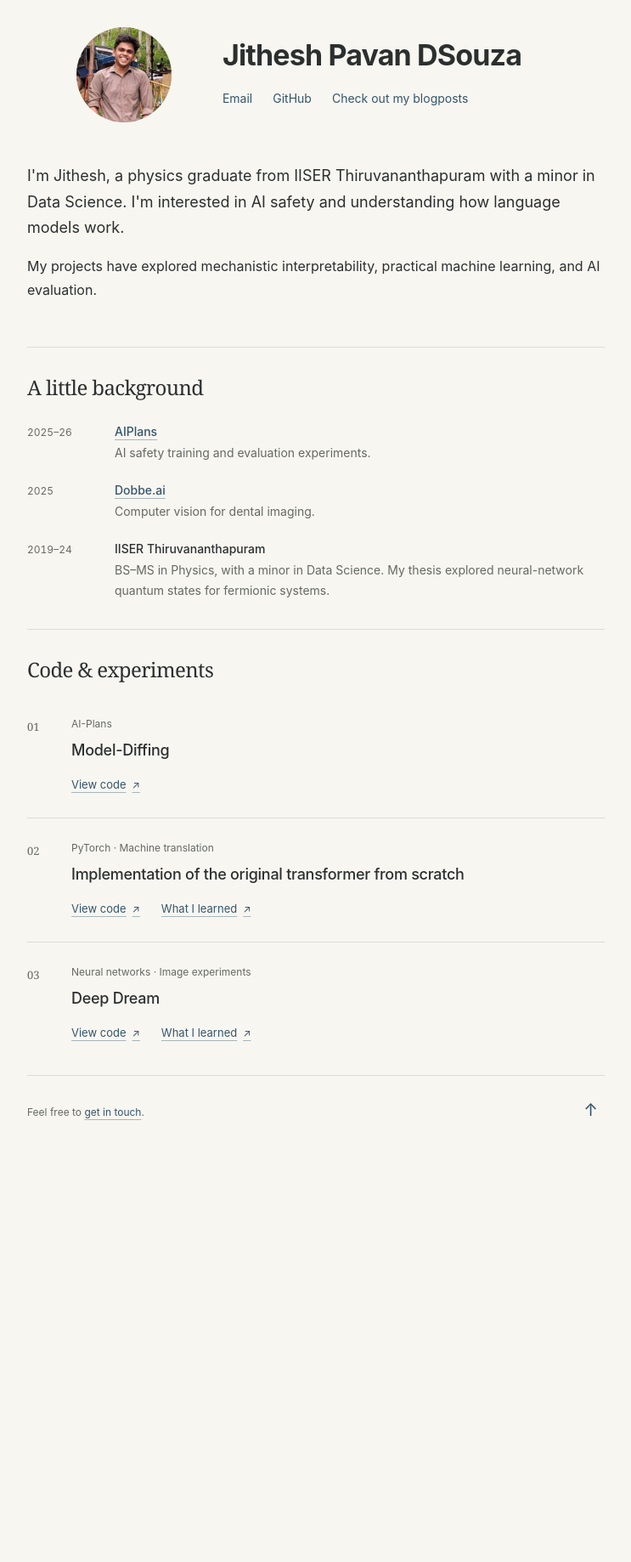
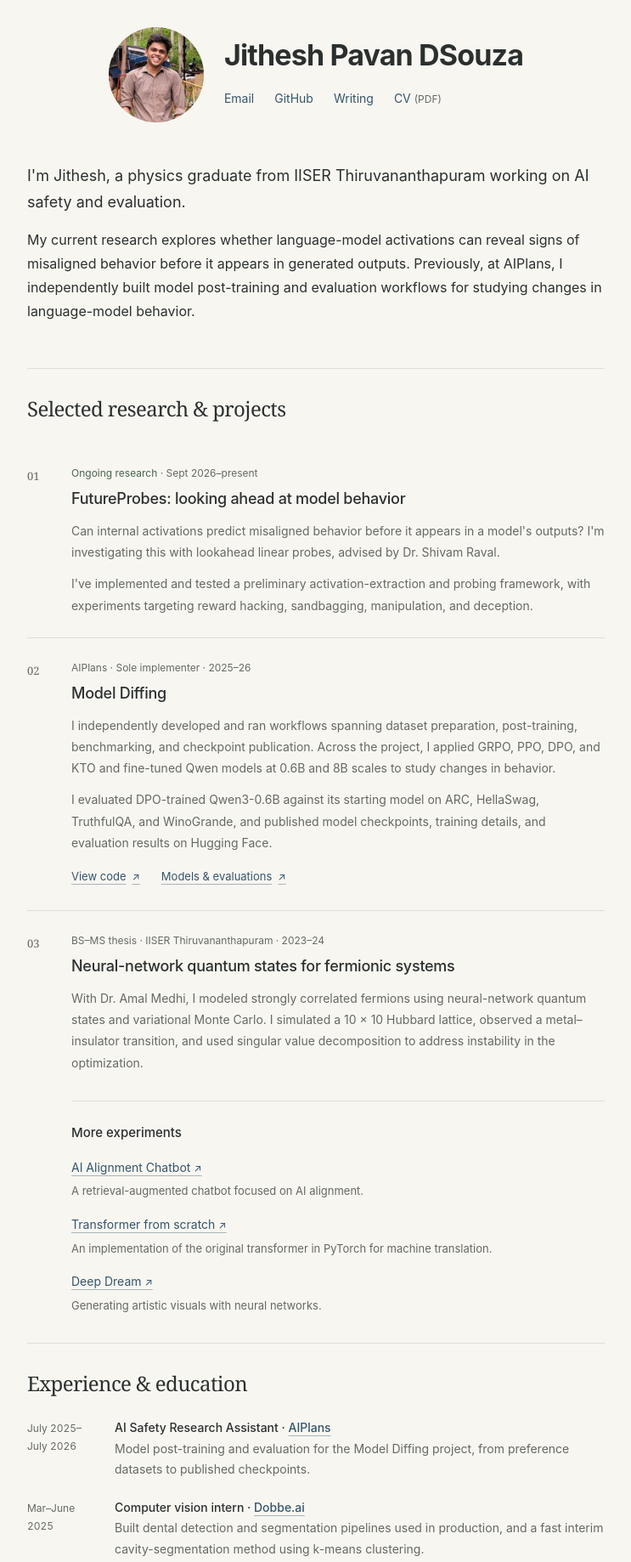
Before and after one commit to JitheshPavan/JitheshPavan.github.io, a plain HTML site: page index.html in a window 1280 px wide. Shown: the top 1838 px of the page at 85% size, without its empty margins (268-1011 px from the left). Before the commit the page ends 1354 px from the top, so only its background shows below. Drawn offline with Linux system fonts and the light colour scheme.

Commit message:
Update portfolio with current research, experience, and CV

```diff
--- a/index.html
+++ b/index.html
@@ -4,47 +4,13 @@
     <meta charset="utf-8">
     <meta name="viewport" content="width=device-width, initial-scale=1">
     <meta name="theme-color" content="#f8f6f1">
-    <meta name="description" content="Jithesh Pavan DSouza — physics graduate interested in AI safety, mechanistic interpretability, and practical machine learning.">
-    <title>Jithesh Pavan DSouza</title>
+    <meta name="description" content="Jithesh Pavan DSouza — physics graduate working on AI safety, mechanistic interpretability, model post-training, and evaluation.">
+    <title>Jithesh Pavan DSouza · AI safety &amp; evaluation</title>
     <link rel="icon" href="favicon.svg" type="image/svg+xml">
-    <link rel="stylesheet" href="style.css?v=20261013-portrait-2">
-    <style>
-      /* Keep the portrait compact even when an older stylesheet is cached. */
-      .identity { display: flex; align-items: center; justify-content: center; gap: 20px; }
-      .identity h1 { text-align: left; min-width: 0; }
-      .identity-details { min-width: 0; }
-      .identity nav { justify-content: flex-start; gap: 6px 24px; margin-top: 14px; }
-      .portrait {
-        position: relative;
-        flex-shrink: 0;
-        width: 112px;
-        height: 112px;
-        margin: 0;
-        overflow: hidden;
-        border-radius: 50%;
-        background: #dcded4;
-      }
-      .portrait img {
-        position: absolute;
-        width: 200%;
-        max-width: none;
-        height: auto;
-        left: -50%;
-        top: -118%;
-      }
-      @media (min-width: 640px) {
-        .portrait { transform: translateX(-40px); }
-      }
-      @media (max-width: 480px) {
-        .identity { gap: 14px; }
-        .identity h1 { font-size: clamp(22px, 5.6vw, 27px); }
-        .identity nav { gap: 2px 16px; margin-top: 8px; font-size: 13px; }
-        .portrait { width: 100px; height: 100px; }
-      }
-    </style>
+    <link rel="stylesheet" href="style.css?v=20261107">
   </head>
   <body>
-    <main>
+    <main id="top">
       <header>
         <div class="identity">
           <div class="portrait">
@@ -55,75 +21,106 @@
             <nav aria-label="Contact and profiles">
               <a href="mailto:jithesh1602@gmail.com">Email</a>
               <a href="https://github.com/JitheshPavan">GitHub</a>
-              <a href="https://medium.com/@jitheshdsouza19">Check out my blogposts</a>
+              <a href="#writing">Writing</a>
+              <a href="assets/Jithesh-Pavan-DSouza-CV.pdf">CV <span class="file-type">(PDF)</span></a>
             </nav>
           </div>
         </div>
         <div class="introduction">
-          <p class="intro">I'm Jithesh, a physics graduate from IISER Thiruvananthapuram with a minor in Data Science. I'm interested in AI safety and understanding how language models work.</p>
-          <p>My projects have explored mechanistic interpretability, practical machine learning, and AI evaluation.</p>
+          <p class="intro">I'm Jithesh, a physics graduate from IISER Thiruvananthapuram working on AI safety and evaluation.</p>
+          <p>My current research explores whether language-model activations can reveal signs of misaligned behavior before it appears in generated outputs. Previously, at AIPlans, I independently built model post-training and evaluation workflows for studying changes in language-model behavior.</p>
         </div>
       </header>
 
-      <section aria-labelledby="background">
-        <h2 id="background">A little background</h2>
-        <dl class="timeline">
-          <div>
-            <dt>2025–26</dt>
-            <dd><strong><a href="https://aiplans.org/">AIPlans</a></strong><br>AI safety training and evaluation experiments.</dd>
-          </div>
-          <div>
-            <dt>2025</dt>
-            <dd><strong><a href="https://dobbe.ai/">Dobbe.ai</a></strong><br>Computer vision for dental imaging.</dd>
-          </div>
-          <div>
-            <dt>2019–24</dt>
-            <dd><strong>IISER Thiruvananthapuram</strong><br>BS–MS in Physics, with a minor in Data Science. My thesis explored neural-network quantum states for fermionic systems.</dd>
-          </div>
-        </dl>
-      </section>
-
-      <section aria-labelledby="code">
-        <h2 id="code">Code &amp; experiments</h2>
+      <section aria-labelledby="research">
+        <h2 id="research">Selected research &amp; projects</h2>
         <ul class="work">
           <li>
             <span class="project-number" aria-hidden="true">01</span>
             <div class="project-body">
-              <p class="project-context">AI-Plans</p>
-              <h3>Model-Diffing</h3>
-              <div class="project-links">
-                <a href="https://github.com/AI-Plans/Model-Diffing" aria-label="View Model-Diffing code on GitHub">View code <span aria-hidden="true">↗</span></a>
-              </div>
+              <p class="project-context"><span class="status">Ongoing research</span> · Sept 2026–present</p>
+              <h3>FutureProbes: looking ahead at model behavior</h3>
+              <p class="project-description">Can internal activations predict misaligned behavior before it appears in a model's outputs? I'm investigating this with lookahead linear probes, advised by Dr. Shivam Raval.</p>
+              <p class="project-description">I've implemented and tested a preliminary activation-extraction and probing framework, with experiments targeting reward hacking, sandbagging, manipulation, and deception.</p>
             </div>
           </li>
           <li>
             <span class="project-number" aria-hidden="true">02</span>
             <div class="project-body">
-              <p class="project-context">PyTorch · Machine translation</p>
-              <h3>Implementation of the original transformer from scratch</h3>
+              <p class="project-context">AIPlans · Sole implementer · 2025–26</p>
+              <h3>Model Diffing</h3>
+              <p class="project-description">I independently developed and ran workflows spanning dataset preparation, post-training, benchmarking, and checkpoint publication. Across the project, I applied GRPO, PPO, DPO, and KTO and fine-tuned Qwen models at 0.6B and 8B scales to study changes in behavior.</p>
+              <p class="project-description">I evaluated DPO-trained Qwen3-0.6B against its starting model on ARC, HellaSwag, TruthfulQA, and WinoGrande, and published model checkpoints, training details, and evaluation results on Hugging Face.</p>
               <div class="project-links">
-                <a href="https://github.com/JitheshPavan/GPT_Translator" aria-label="View transformer code on GitHub">View code <span aria-hidden="true">↗</span></a>
-                <a href="https://medium.com/@jitheshdsouza19/decoding-transformers-how-attention-makes-them-work-4a91a3fe2371" aria-label="Read what I learned from implementing the transformer">What I learned <span aria-hidden="true">↗</span></a>
+                <a href="https://github.com/AI-Plans/Model-Diffing">View code <span aria-hidden="true">↗</span></a>
+                <a href="https://huggingface.co/collections/AIPlans/post-training-versions-qwen-06b">Models &amp; evaluations <span aria-hidden="true">↗</span></a>
               </div>
             </div>
           </li>
           <li>
             <span class="project-number" aria-hidden="true">03</span>
             <div class="project-body">
-              <p class="project-context">Neural networks · Image experiments</p>
-              <h3>Deep Dream</h3>
-              <div class="project-links">
-                <a href="https://github.com/JitheshPavan/Deep_Dream" aria-label="View Deep Dream code on GitHub">View code <span aria-hidden="true">↗</span></a>
-                <a href="https://medium.com/@jitheshdsouza19/neural-networks-dont-see-inputs-or-parameters-only-numbers-44ee316dfb60" aria-label="Read what I learned from Deep Dream">What I learned <span aria-hidden="true">↗</span></a>
-              </div>
+              <p class="project-context">BS–MS thesis · IISER Thiruvananthapuram · 2023–24</p>
+              <h3>Neural-network quantum states for fermionic systems</h3>
+              <p class="project-description">With Dr. Amal Medhi, I modeled strongly correlated fermions using neural-network quantum states and variational Monte Carlo. I simulated a 10 × 10 Hubbard lattice, observed a metal–insulator transition, and used singular value decomposition to address instability in the optimization.</p>
             </div>
           </li>
         </ul>
+        <div class="other-projects">
+          <h3>More experiments</h3>
+          <ul class="compact-work">
+            <li><a href="https://huggingface.co/spaces/dsouzaJithesh/AIAlignmentChatBot">AI Alignment Chatbot <span aria-hidden="true">↗</span></a><p>A retrieval-augmented chatbot focused on AI alignment.</p></li>
+            <li><a href="https://github.com/JitheshPavan/GPT_Translator">Transformer from scratch <span aria-hidden="true">↗</span></a><p>An implementation of the original transformer in PyTorch for machine translation.</p></li>
+            <li><a href="https://github.com/JitheshPavan/Deep_Dream">Deep Dream <span aria-hidden="true">↗</span></a><p>Generating artistic visuals with neural networks.</p></li>
+          </ul>
+        </div>
+      </section>
+
+      <section aria-labelledby="background">
+        <h2 id="background">Experience &amp; education</h2>
+        <dl class="timeline">
+          <div>
+            <dt>July 2025–<br>July 2026</dt>
+            <dd><strong>AI Safety Research Assistant · <a href="https://aiplans.org/">AIPlans</a></strong><br>Model post-training and evaluation for the Model Diffing project, from preference datasets to published checkpoints.</dd>
+          </div>
+          <div>
+            <dt>Mar–June<br>2025</dt>
+            <dd><strong>Computer vision intern · <a href="https://dobbe.ai/">Dobbe.ai</a></strong><br>Built dental detection and segmentation pipelines used in production, and a fast interim cavity-segmentation method using k-means clustering.</dd>
+          </div>
+          <div>
+            <dt>June–July<br>2024</dt>
+            <dd><strong>ML intern · ExpoSys Datalabs</strong><br>Developed machine-learning models for regression tasks.</dd>
+          </div>
+          <div>
+            <dt>2019–24</dt>
+            <dd><strong>BS–MS in Physics · IISER Thiruvananthapuram</strong><br>Minor in Data Science. First prize in Codebattle 2023 at Anvesha.</dd>
+          </div>
+        </dl>
+      </section>
+
+      <section aria-labelledby="writing">
+        <h2 id="writing">Writing</h2>
+        <ul class="writing-list">
+          <li>
+            <p class="project-context">Research manuscript · Draft / work in preparation</p>
+            <h3><a href="https://drive.google.com/file/d/1e6PcO4q0jyi2mOR9Az7re6tISRv4k2Zy/view?usp=sharing">Evaluating Quantum Machine Learning Algorithms for Large Language Models in Healthcare Data <span aria-hidden="true">↗</span></a></h3>
+            <p>Research with Dr. Ahmed Farooq exploring quantum methods for sentiment and disease classification. Not yet published.</p>
+          </li>
+          <li>
+            <p class="project-context">Notes from building</p>
+            <h3><a href="https://medium.com/@jitheshdsouza19/decoding-transformers-how-attention-makes-them-work-4a91a3fe2371">Decoding Transformers: How Attention Makes Them Work <span aria-hidden="true">↗</span></a></h3>
+          </li>
+          <li>
+            <p class="project-context">Notes from experimenting</p>
+            <h3><a href="https://medium.com/@jitheshdsouza19/neural-networks-dont-see-inputs-or-parameters-only-numbers-44ee316dfb60">Neural Networks Don't See Inputs or Parameters, Only Numbers <span aria-hidden="true">↗</span></a></h3>
+          </li>
+        </ul>
+        <a class="all-writing" href="https://medium.com/@jitheshdsouza19">All writing on Medium <span aria-hidden="true">↗</span></a>
       </section>
 
       <footer>
         <p>Feel free to <a href="mailto:jithesh1602@gmail.com">get in touch</a>.</p>
-        <a class="back-top" href="#" aria-label="Back to top">↑</a>
+        <a class="back-top" href="#top" aria-label="Back to top">↑</a>
       </footer>
     </main>
   </body>
--- a/style.css
+++ b/style.css
@@ -20,6 +20,12 @@ body {
 }
 main { width: min(100% - 48px, 680px); margin: 0 auto; padding: 32px 0 30px; }
 header { padding-bottom: 38px; }
+.identity { display: flex; align-items: center; justify-content: center; gap: 24px; }
+.identity h1 { text-align: left; min-width: 0; }
+.identity-details { min-width: 0; }
+.identity nav { justify-content: flex-start; gap: 6px 24px; margin-top: 14px; }
+.portrait { position: relative; flex-shrink: 0; width: 112px; height: 112px; margin: 0; overflow: hidden; border-radius: 50%; background: #dcded4; }
+.portrait img { position: absolute; width: 200%; max-width: none; height: auto; left: -50%; top: -118%; }
 .eyebrow {
   margin: 0 0 20px;
   color: var(--muted);
@@ -64,7 +70,24 @@ section > p { color: var(--muted); font-size: 14px; }
 .project-links { display: flex; flex-wrap: wrap; gap: 8px 25px; margin-top: 13px; font-size: 13px; }
 .project-links a { display: inline-flex; align-items: baseline; gap: 7px; padding: 3px 0; }
 .project-links span { font-size: 12px; }
+.project-description { margin: 12px 0 0; color: var(--muted); font-size: 14px; line-height: 1.8; }
+.status { color: #4a634c; }
+.other-projects { margin: 28px 0 0 52px; padding-top: 24px; border-top: 1px solid var(--rule); }
+.other-projects h3 { font-size: 15px; font-weight: 550; margin: 0 0 16px; }
+.compact-work, .writing-list { list-style: none; margin: 0; padding: 0; }
+.compact-work li { margin-top: 16px; font-size: 14px; }
+.compact-work p { color: var(--muted); font-size: 13px; margin: 4px 0 0; }
+.compact-work span, .writing-list h3 span { font-size: 12px; }
+.writing-list li + li { margin-top: 25px; }
+.writing-list h3 { margin: 0; font-size: 16px; line-height: 1.65; font-weight: 500; }
+.writing-list li > p:not(.project-context) { color: var(--muted); font-size: 14px; margin: 9px 0 0; }
+.all-writing { display: inline-block; font-size: 13px; margin-top: 25px; }
 @media (max-width: 480px) {
+  .identity { gap: 14px; }
+  .identity h1 { font-size: clamp(22px, 5.6vw, 27px); }
+  .identity nav { gap: 2px 16px; margin-top: 8px; font-size: 13px; }
+  .portrait { width: 90px; height: 90px; }
+  .other-projects { margin-left: 34px; }
   .work li { grid-template-columns: 22px minmax(0, 1fr); gap: 12px; padding: 23px 0; }
   .work h3 { font-size: 17px; }
 }
```
Also changed, not shown: 2 other files.
